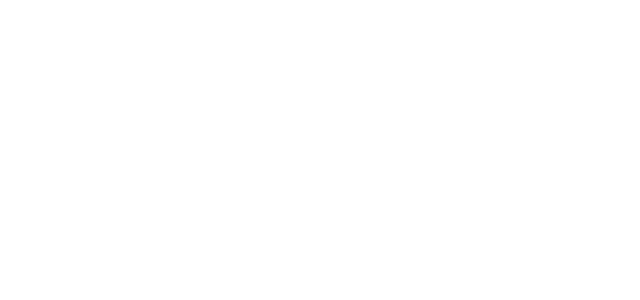
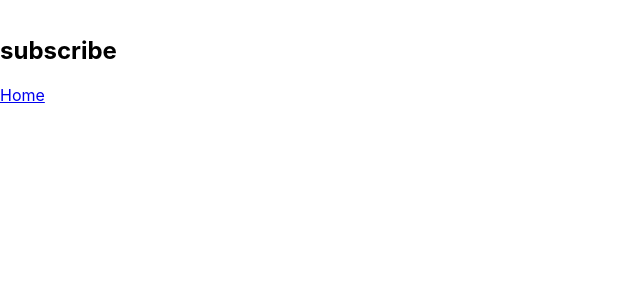
Before and after one commit to rludwik/gtm, a React (Create React App) app: page /subscribe in a window 1280 px wide. Before the commit this address had no page. Shown: the top 300 px of the page, without its empty margins (0-640 px from the left). Built offline with nearby package versions, Linux system fonts and the light colour scheme.

Commit message:
ADditional routes added

```diff
--- a/src/App.js
+++ b/src/App.js
@@ -12,7 +12,8 @@ function App() {
         }}
       >
         <Link to="/invoices">Invoices</Link> |{" "}
-        <Link to="/expenses">Expenses</Link>
+        <Link to="/expenses">Expenses</Link> |{" "}
+        <Link to="/subscribe">Subscribe</Link>
       </nav>
       <Outlet />
     </div>
--- a/src/index.js
+++ b/src/index.js
@@ -9,6 +9,7 @@ import {
 import App from "./App";
 import Expenses from "./routes/expenses";
 import Invoices from "./routes/invoices";
+import Subscribe from "./routes/subscribe";
 
 import reportWebVitals from './reportWebVitals';
 
@@ -20,6 +21,7 @@ root.render(
         <Route path="expenses" element={<Expenses />} />
         <Route path="invoices" element={<Invoices />} />
       </Route>
+      <Route path="subscribe" element={<Subscribe />} />
     </Routes>
   </BrowserRouter>
 );
--- /dev/null
+++ b/src/routes/subscribe.jsx
@@ -0,0 +1,10 @@
+import { Link } from "react-router-dom";
+
+export default function Subscribe() {
+    return (
+      <main style={{ padding: "1rem 0" }}>
+        <h2>subscribe</h2>
+        <Link to="/">Home</Link>
+      </main>
+    );
+  }
```
